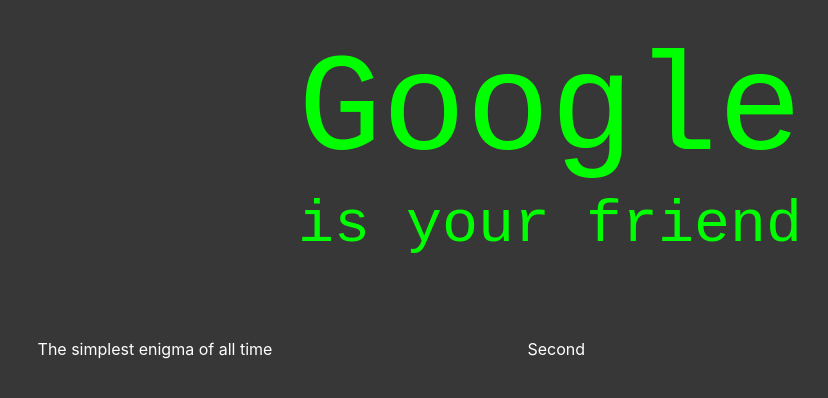
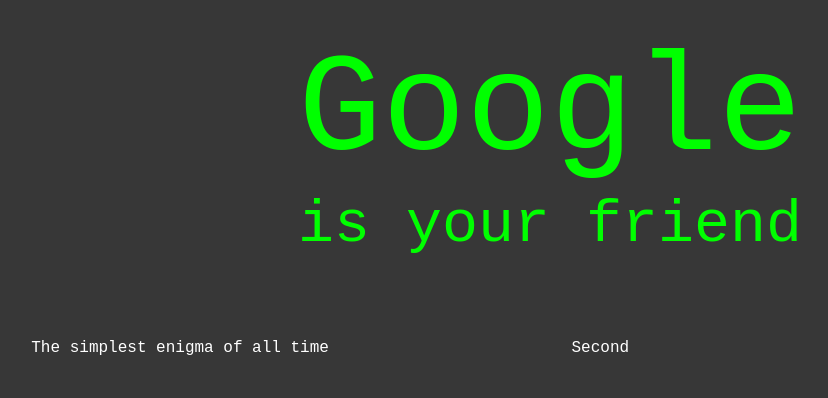
Before and after one commit to FreddyPoly/google-is-your-friend, a React (Create React App) app: page / in a window 1280 px wide. Shown: the top 398 px of the page, without its empty margins (90-918 px from the left). Built offline with nearby package versions, Linux system fonts and the light colour scheme.

Commit message:
Home style console

```diff
--- a/src/pages/Home.js
+++ b/src/pages/Home.js
@@ -52,6 +52,8 @@
   },
   enigmaLink: {
     color: 'white',
+    fontFamily: 'Courier New',
+    fontSize: 16,
     margin: 48,
     textAlign: 'center',
     textDecoration: 'none',
```
Also changed, not shown: 1 other file (tests, documents, lock files or other folders).
